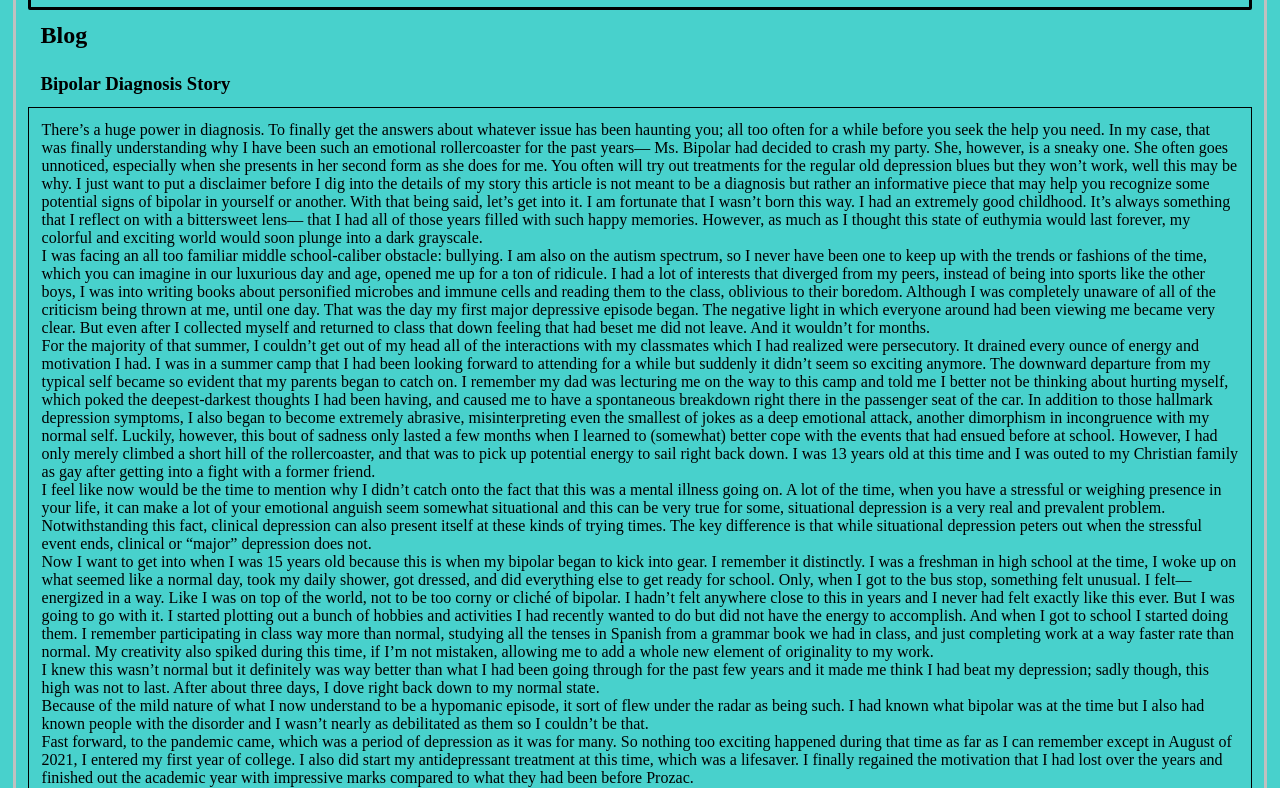
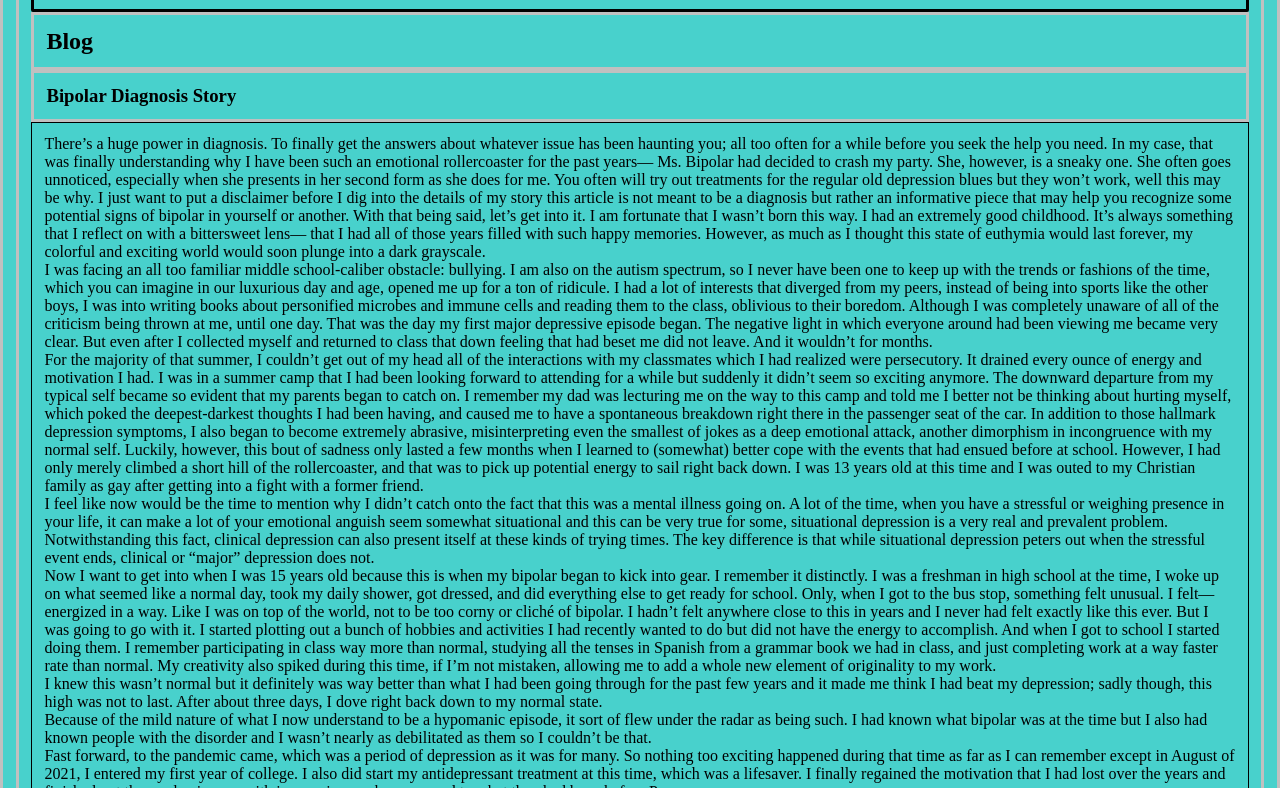
Before and after one commit to alexrichiecb/juneau, a plain HTML site: page index.html in a window 1280 px wide. Shown: the part 151-939 px from the top of the page. Drawn offline with Linux system fonts and the light colour scheme.

Commit message:
Update index.html

```diff
--- a/index.html
+++ b/index.html
@@ -7,6 +7,7 @@
                 padding: 1%;
                 margin: 0 auto;
 		text-align: left;
+		border: 3px solid silver;
             }
             h1{
                 font: Georgia;
@@ -29,7 +30,6 @@
             }
             body{
                 border-radius: 2px;
-                border: 3px solid silver;
             }
             .article{
                 border: 1px black solid;
```
